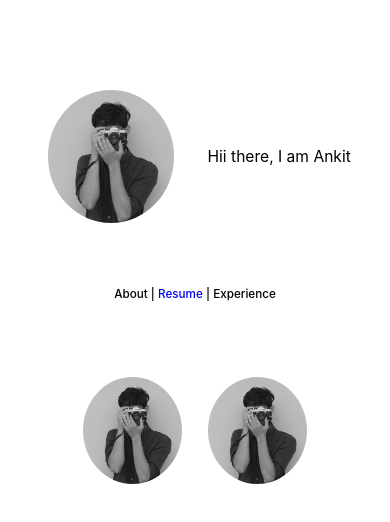
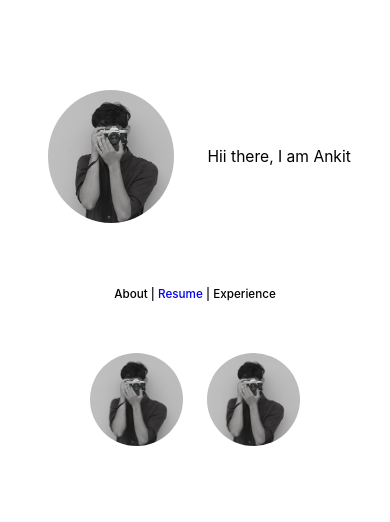
Before and after one commit to ankitkdd/ankitkdd.github.io, a plain HTML site: page index.html in a window 390 px wide. Drawn offline with Linux system fonts and the light colour scheme.

Commit message:
Update style.css

```diff
--- a/style.css
+++ b/style.css
@@ -14,7 +14,9 @@
 .projects{
 	display: grid;
 	grid-template-columns: 50% 50%;
-	height: 50vw;
+	height: 30vw;
+	width: 60vw;
+	margin: auto;
 
 }
 
@@ -64,20 +66,20 @@
 }
 
 .rightpro{
-	padding-right: 40%;
-	padding-top: 40%;
-	padding-bottom:7%;
-	padding-left: 7%;
+	padding-right: 10%;
+	padding-top: 10%;
+	padding-bottom:10%;
+	padding-left: 10%;
     justify-content: center;
     align-items: center;
     display: flex;
 }
 
 .leftpro{
-	padding-left: 40%;
-	padding-right: 7%;
-	padding-bottom: 7%;
-	padding-top: 40%;
+	padding-left: 10%;
+	padding-right: 10%;
+	padding-bottom: 10%;
+	padding-top: 10%;
 	justify-content: center;
     align-items: center;
     display: flex;
@@ -89,6 +91,7 @@
 .about{
 	text-align: center;
 	margin-top: 10vw;
+	margin-bottom: 10vw;
 }
 
 .leftmob{
```
